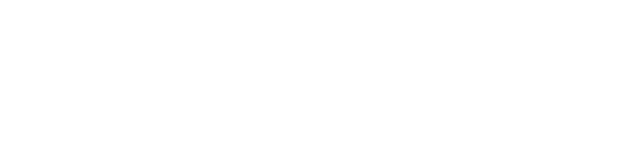
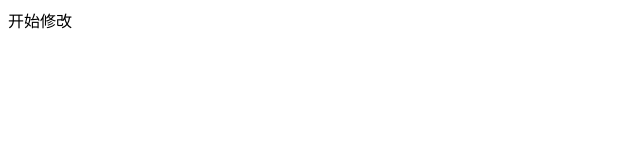
Before and after one commit to github1833/Blog, a plain HTML site: page index.html in a window 1280 px wide. Shown: the full height of the page, 0-640 px from the left. Drawn offline with Linux system fonts and the light colour scheme.

Commit message:
第二次修改

```diff
--- a/index.html
+++ b/index.html
@@ -6,6 +6,6 @@
     <title>Hello</title>
 </head>
 <body>
-
+     开始修改
 </body>
 </html>
```
